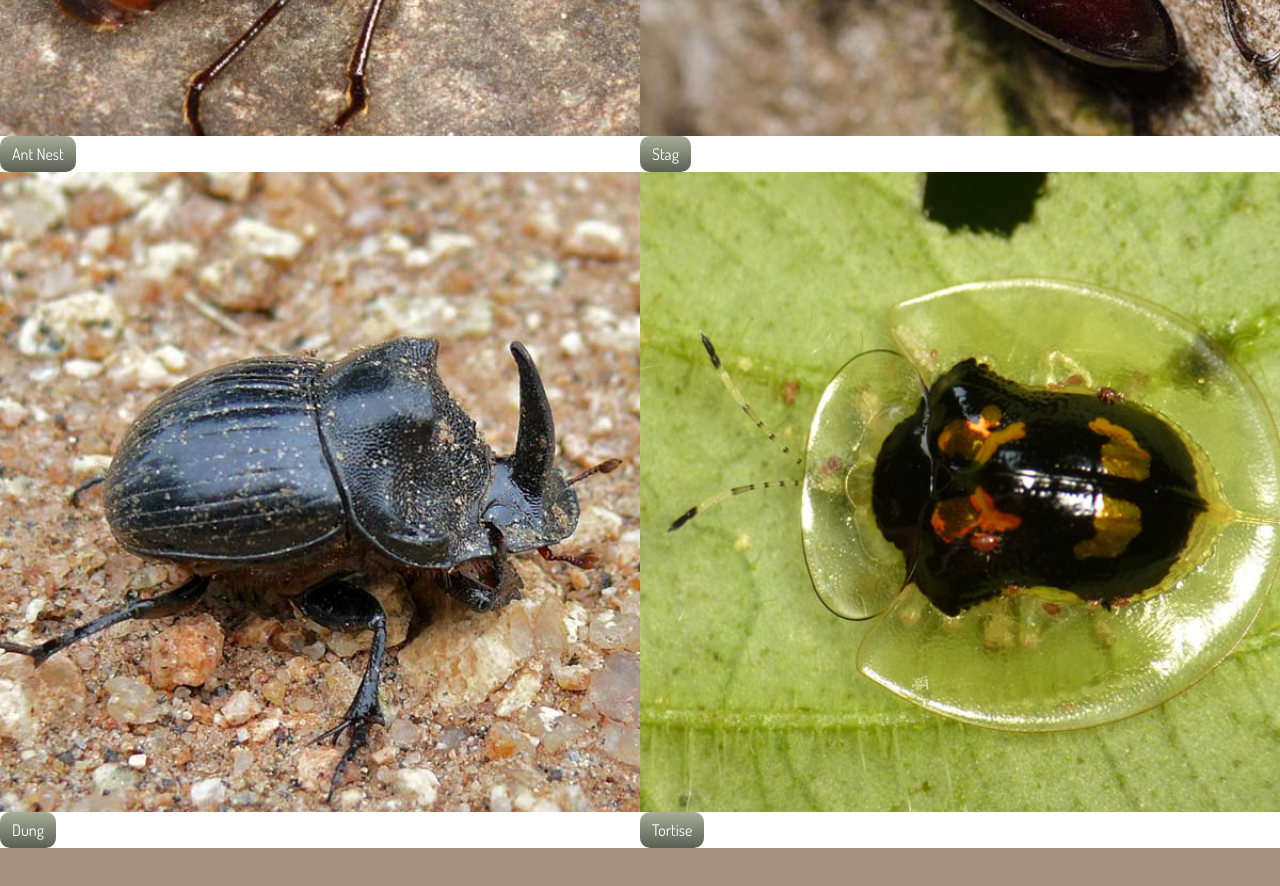
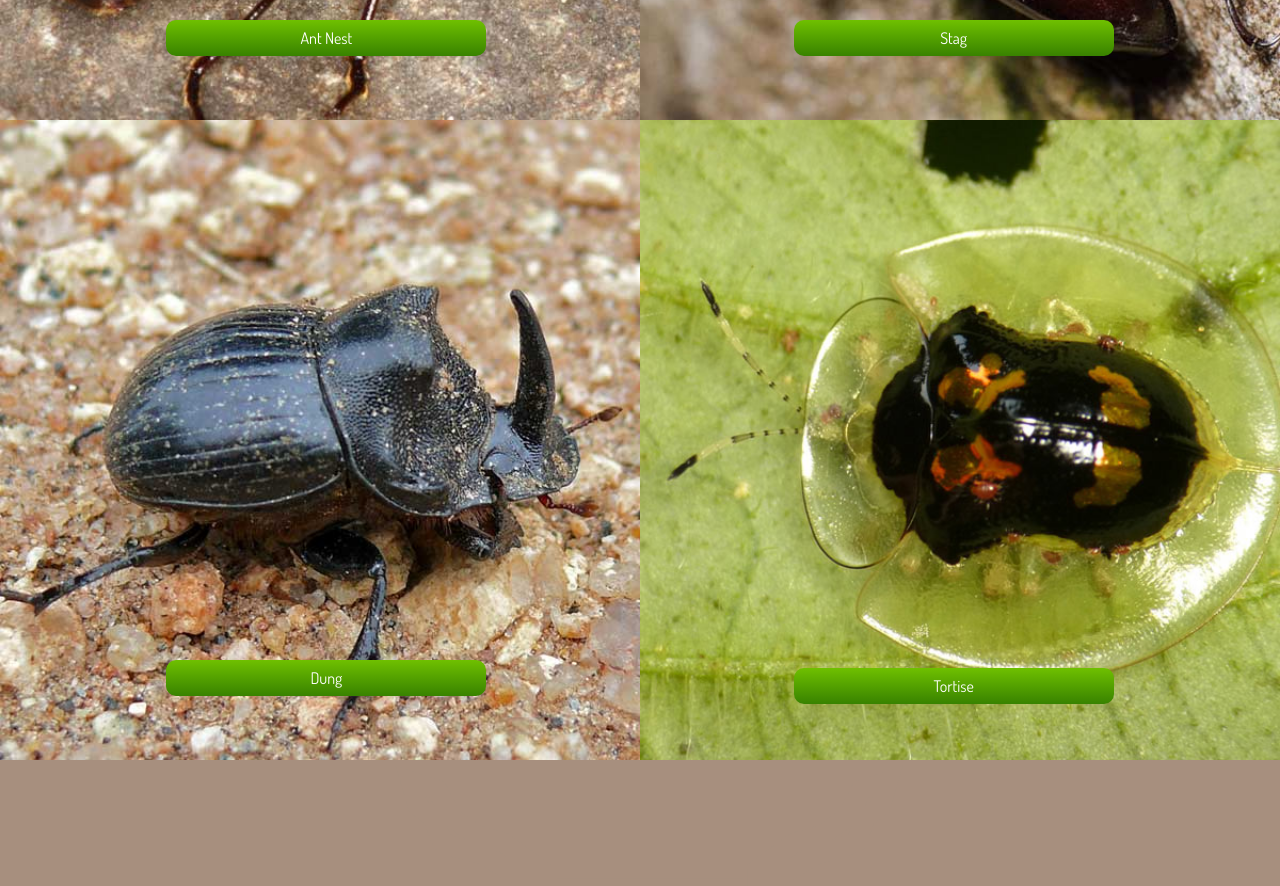
Before and after one commit to erynjones/assignment7, a plain HTML site: page assignment-7/index.html in a window 1280 px wide. Shown: the part 1480-2366 px from the top of the page. Drawn offline with Linux system fonts and the light colour scheme.

Commit message:
more css done

```diff
--- a/assignment-7/css/main.css
+++ b/assignment-7/css/main.css
@@ -13,7 +13,6 @@ body {
 .masthead {
   background-image: url("../images/beetle.svg"), url("../images/beetle.svg"), url("../images/texture.png");
   background-size: 75px auto, 75px auto, 200px auto;
-  padding: 2em;
   background-repeat: no-repeat, no-repeat, repeat;
   background-position: left top, right top, center 10px;
 }
@@ -22,6 +21,7 @@ h1 {
   font-weight: bold;
   font-size: 3rem;
   margin: 0;
+  padding: .5em;
 }
 
 header {
@@ -30,10 +30,11 @@ header {
 }
 
 nav li {
-  display: block;
+  display: inline-block;
   float: left;
   width: 25%;
   list-style-type: none;
+  padding: 0;
 }
 
 nav a {
@@ -103,14 +104,77 @@ img {
   display: block;
 }
 
-.btn {
+.btn-1 {
   display: inline-block;
   padding: 0.5em 0.75em;
   text-decoration: none;
   border-radius: 10px;
   color: #fff;
   background-color: #a8ae98;
-  background-image: linear-gradient(to bottom, #a8ae98, #5b5e52);
+  background-image: linear-gradient(to bottom, #6FC000, #388200);
+  position: absolute;
+  bottom: -72%;
+  left: 13%;
+  width: 25%;
+  text-align: center;
+}
+
+.btn-2 {
+  display: inline-block;
+  padding: 0.5em 0.75em;
+  text-decoration: none;
+  border-radius: 10px;
+  color: #fff;
+  background-color: #a8ae98;
+  background-image: linear-gradient(to bottom, #6FC000, #388200);
+  position: absolute;
+  bottom: -72%;
+  right: 13%;
+  width: 25%;
+  text-align: center;
+}
+
+.btn-3 {
+  display: inline-block;
+  padding: 0.5em 0.75em;
+  text-decoration: none;
+  border-radius: 10px;
+  color: #fff;
+  background-color: #a8ae98;
+  background-image: linear-gradient(to bottom, #6FC000, #388200);
+  position: absolute;
+  bottom: -152%;
+  left: 13%;
+  width: 25%;
+  text-align: center;
+}
+
+.btn-4 {
+  display: inline-block;
+  padding: 0.5em 0.75em;
+  text-decoration: none;
+  border-radius: 10px;
+  color: #fff;
+  background-color: #a8ae98;
+  background-image: linear-gradient(to bottom, #6FC000, #388200);
+  position: absolute;
+  bottom: -153%;
+  right: 13%;
+  width: 25%;
+  text-align: center;
+}
+
+.btn-1:hover {
+  background-color: black;
+}
+
+.all {
+  position: relative;
+  clear: both;
+}
+
+.gradient {
+  background-image: linear-gradient (to bottom, black, transparent);
 }
 
 footer {
--- a/assignment-7/index.html
+++ b/assignment-7/index.html
@@ -10,8 +10,6 @@
 <body>
   <header class="masthead">
       <h1>Beetles</h1>
-  </header>
-<main>
   <nav>
   <ol>
     <li><a href="#ant">Ant Nest</a></li>
@@ -20,29 +18,30 @@
     <li><a href="#tortise">Tortise</a></li>
   </ol>
 </nav>
-  <div class="rocks">
-    <img src="images/dirt.jpg" alt="A bunch of dirt and rocks on the ground">
-      <p>Beetles: 25% of all known animal life-forms.</p>
-  </div>
+</header>
+<main>
+<div class="all">
+    <div class="rocks">
+      <img class="gradient" src="images/dirt.jpg" alt="A bunch of dirt and rocks on the ground">
+        <p>Beetles: 25% of all known animal life-forms.</p>
+      </div>
     <div id="ant" class="ant">
       <img src="images/beetles-1.jpg" alt="Ant nest beelte">
-        <a class="btn" href="#">Ant Nest</a>
+        <a class="btn-1" href="#">Ant Nest</a>
     </div>
     <div id="stag" class="stag">
       <img src="images/beetles-3.jpg" alt="Stag beelte">
-        <a class="btn" href="#">Stag</a>
+        <a class="btn-2" href="#">Stag</a>
     </div>
     <div id="dung" class="dung">
       <img src="images/beetles-2.jpg" alt="Dung beelte">
-        <a class="btn" href="#">Dung</a>
+        <a class="btn-3" href="#">Dung</a>
     </div>
-    <div id="torties" class="tortise">
+    <div id="tortise" class="tortise">
       <img src="images/beetles-4.jpg" alt="Tortise beelte">
-        <a class="btn" href="#">Tortise</a>
+        <a class="btn-4" href="#">Tortise</a>
     </div>
-
-
-
+</div>
 <footer>
   <img src="images/beetle.svg" alt="graphic of beetle">
 </footer>
```
